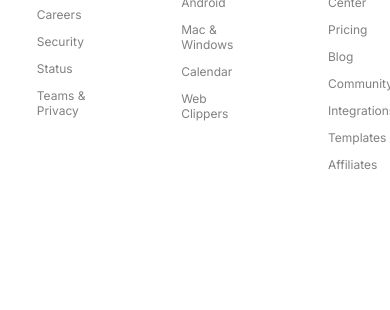
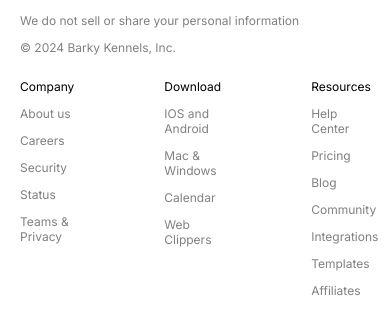
Before and after one commit to Katarinawallenhoff/DDU1-Project, a plain HTML site: page index.html in a window 390 px wide. Shown: the part 6617-6927 px from the top of the page. Before the commit the page ends 6858 px from the top, so only its background shows below. Drawn offline with Linux system fonts and the light colour scheme.

Commit message:
footer issues
Difficulties with html and css when it comes to the media query.

```diff
--- a/style.css
+++ b/style.css
@@ -298,6 +298,7 @@
    color: gray;
 }
 
+
 /*Media queries - phone version */
 
 @media (max-width: 600px){
@@ -385,6 +386,12 @@
 
    }
 
+   footer{
+      display: block;
+      padding: 0;
+   }
+
+
 
 
 }
```
